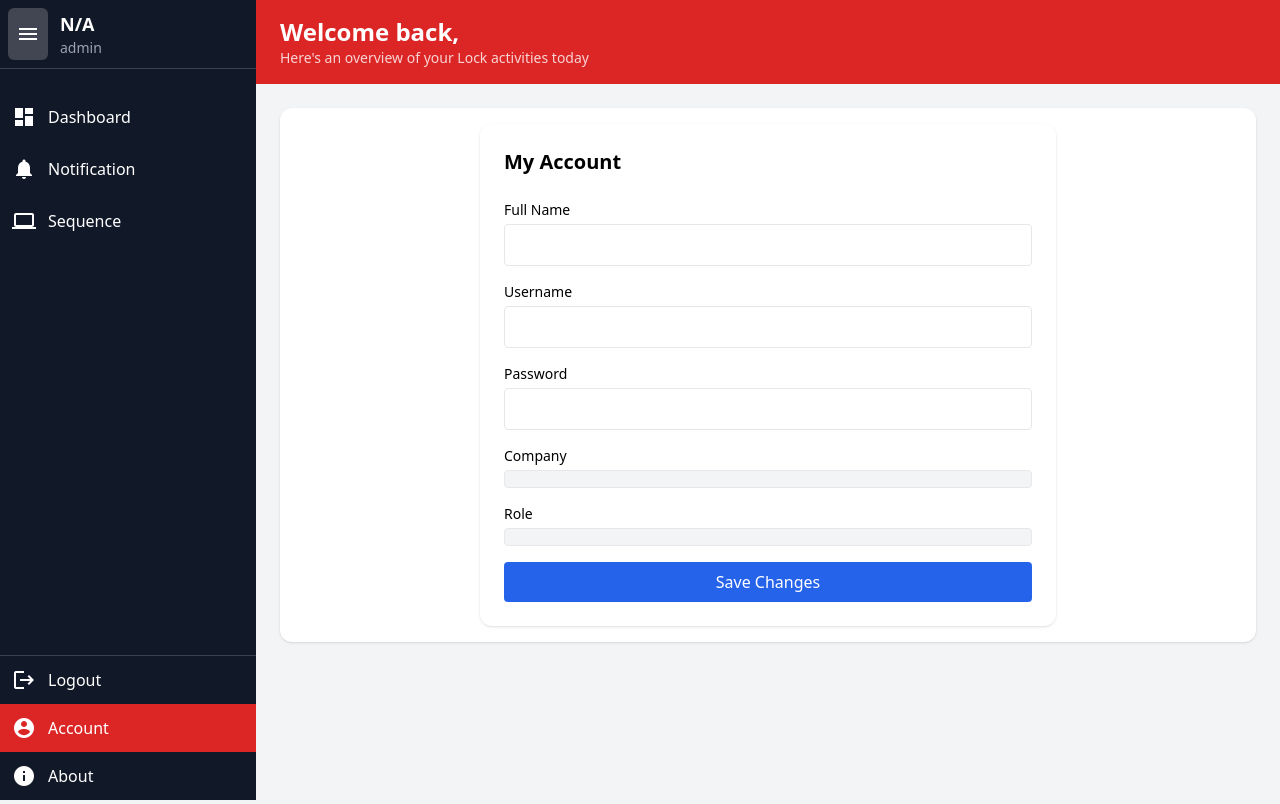
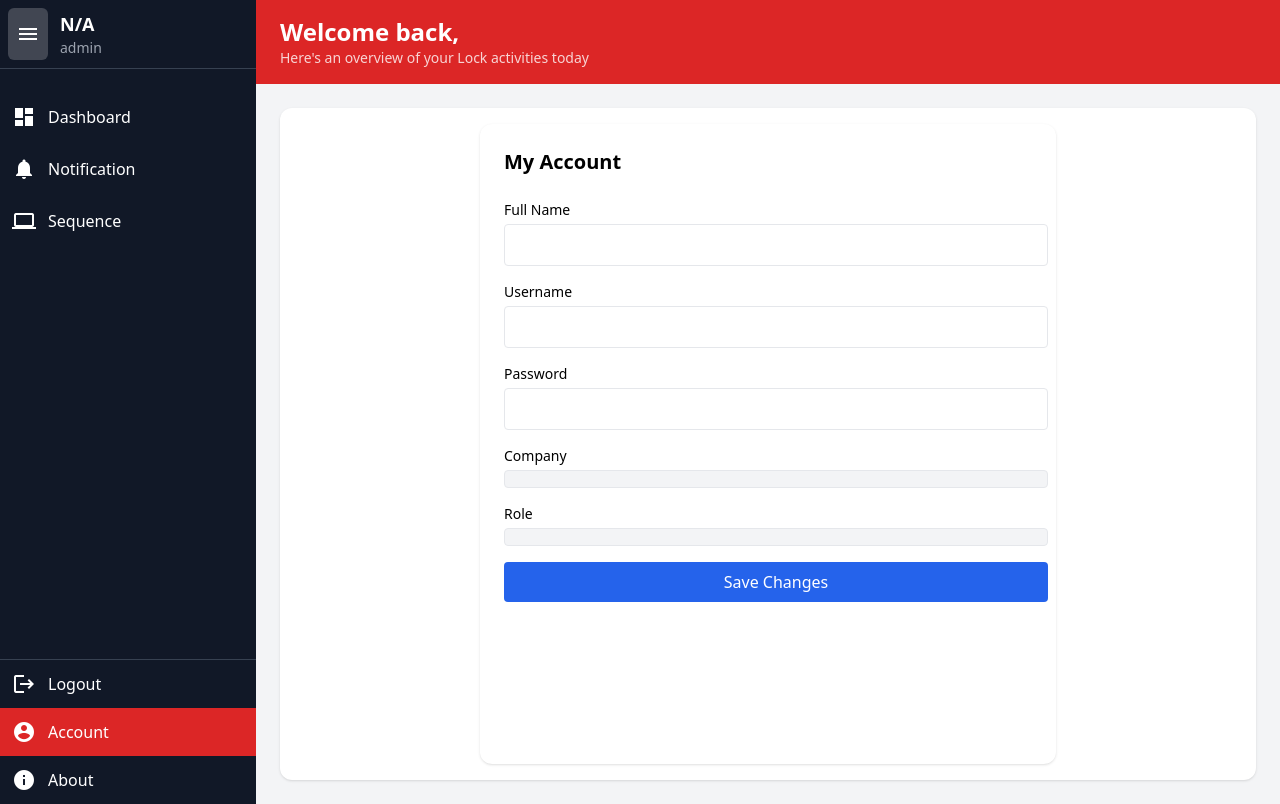
Before and after one commit to lockee2025-alt/SmartLoto, a plain HTML site: page account.html in a window 1280 px wide. Drawn offline with nearby package versions, Linux system fonts and the light colour scheme; no server answers; sample sign-in values are in the browser's storage.

Commit message:
Update account.html

```diff
--- a/account.html
+++ b/account.html
@@ -84,7 +84,7 @@
       <!-- Dashboard Metrics -->
         <section class="p-0 md:p-6">
             <div class="bg-white rounded-xl shadow p-4">
-            <div class="max-w-xl mx-auto bg-white p-6 rounded-xl shadow">
+            <div class="max-w-xl mx-auto bg-white p-6 rounded-xl shadow h-[400px] md:h-[80vh] overflow-y-auto pr-2 scrollbar-thin scroll-smooth">
                 <h2 class="text-xl font-semibold mb-6">My Account</h2>
 
                     <form id="accountForm" class="space-y-4">
```
